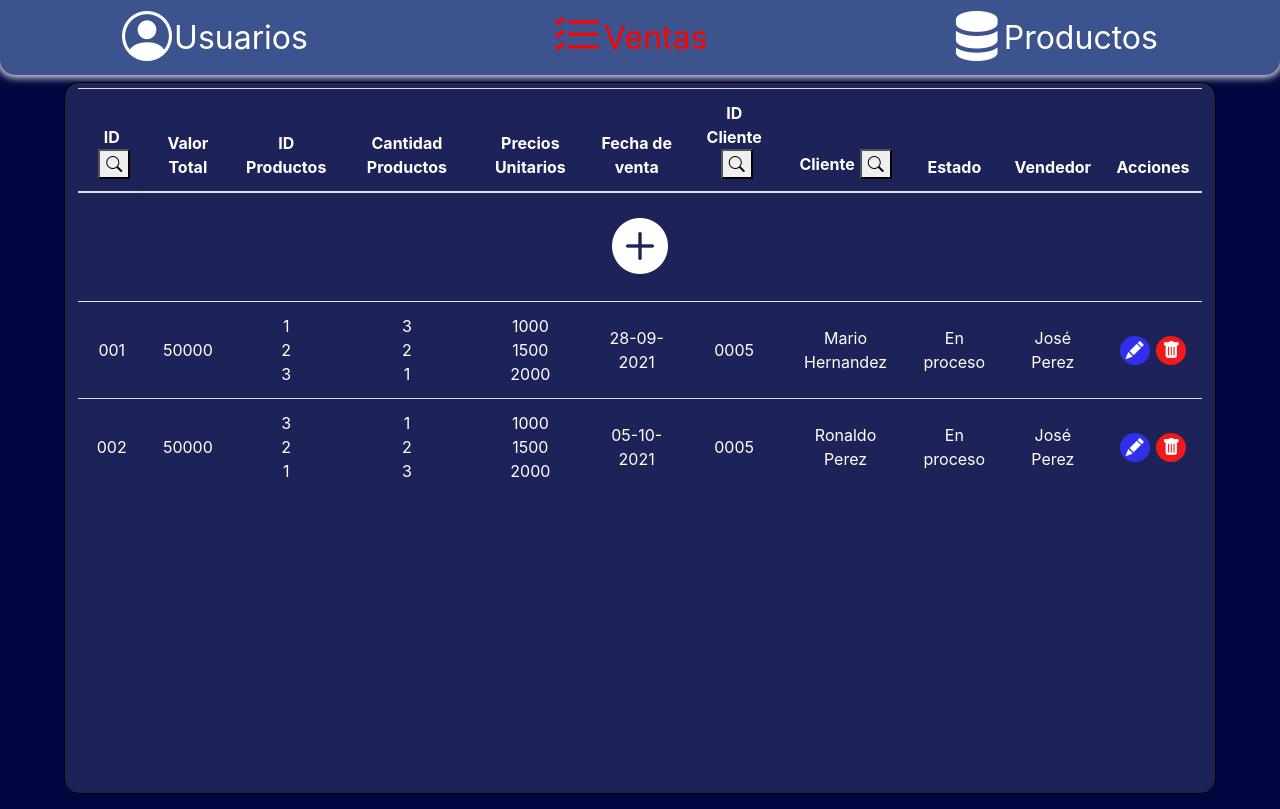
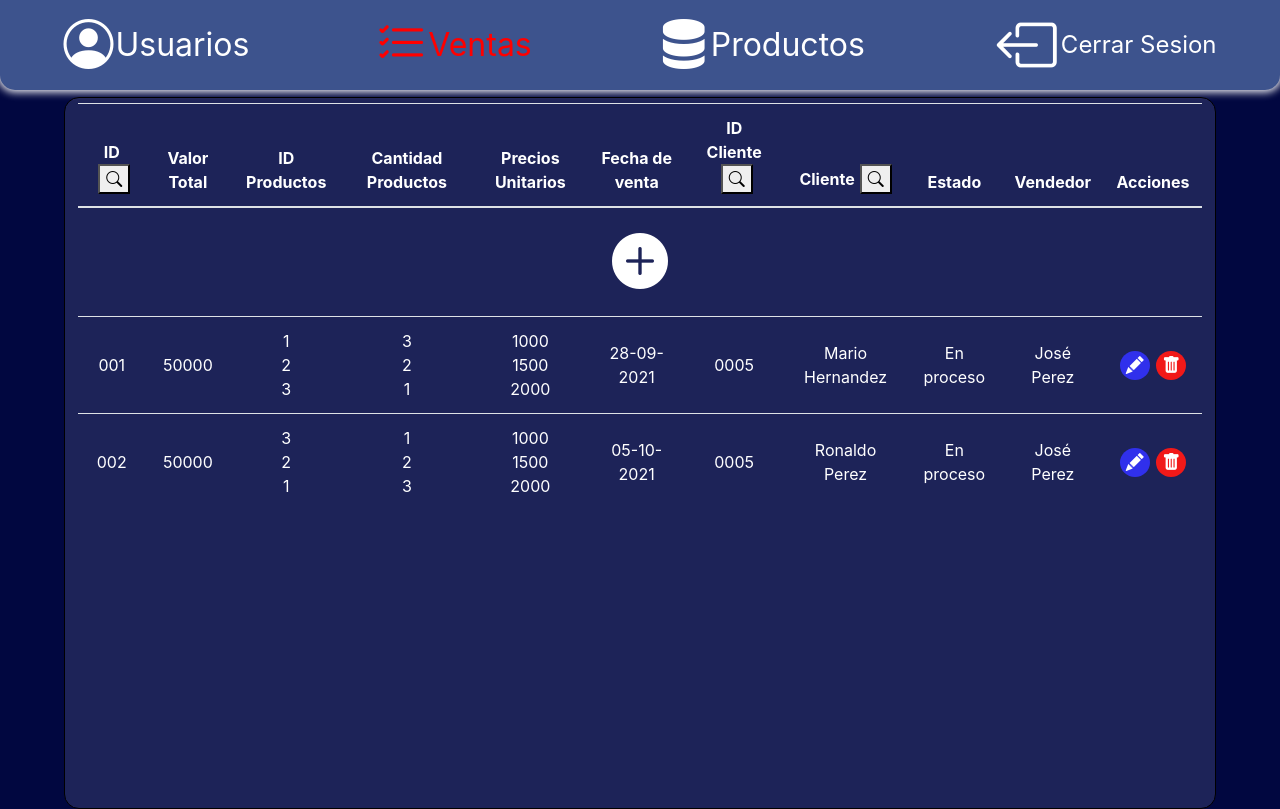
Before and after one commit to Alexcastr/deveApps, a React (Create React App) app: page /ventas in a window 1280 px wide. Built offline with nearby package versions, Linux system fonts and the light colour scheme.

Commit message:
Boton de cerrar sesion

```diff
--- /dev/null
+++ b/src/Components/LogoutButton.jsx
@@ -0,0 +1,12 @@
+import React from "react";
+
+const LogoutButton = () => {
+  return (
+    <div className="headerButton">
+      <i className="bi bi-box-arrow-left headerIcon"></i>
+      <p>Cerrar Sesion</p>
+    </div>
+  );
+};
+
+export default LogoutButton;
--- a/src/Components/header.jsx
+++ b/src/Components/header.jsx
@@ -1,7 +1,7 @@
 import UsersButton from "./usersButton";
 import ProductButton from "./productButton";
 import SalesButton from "./salesButton";
-
+import LogoutButton from "./LogoutButton";
 const Header = ({ current }) => {
   if (current === "usuarios") {
     return (
@@ -9,6 +9,7 @@ const Header = ({ current }) => {
         <UsersButton clase="currentButtonLink" />
         <SalesButton clase="buttonLink" />
         <ProductButton clase="buttonLink" />
+        <LogoutButton />
       </header>
     );
   } else if (current === "ventas") {
@@ -17,6 +18,7 @@ const Header = ({ current }) => {
         <UsersButton clase="buttonLink" />
         <SalesButton clase="currentButtonLink" />
         <ProductButton clase="buttonLink" />
+        <LogoutButton />
       </header>
     );
   } else if (current === "productos") {
@@ -25,6 +27,7 @@ const Header = ({ current }) => {
         <UsersButton clase="buttonLink" />
         <SalesButton clase="buttonLink" />
         <ProductButton clase="currentButtonLink" />
+        <LogoutButton />
       </header>
     );
   }
--- a/src/Styles/Header.css
+++ b/src/Styles/Header.css
@@ -10,7 +10,7 @@
   box-shadow: 0px 0px 8px 2px white
 }
 
-.addItemHeaderItem{
+.addItemHeaderItem {
   width: 100%;
 }
 
@@ -67,9 +67,10 @@
 .headerIcon {
   font-size: 60px;
   margin-left: 5px;
+  margin-right: 4px;
 }
 
-.pageTitle{
+.pageTitle {
   background-color: white;
   padding: 3px;
   width: 33%;
```
